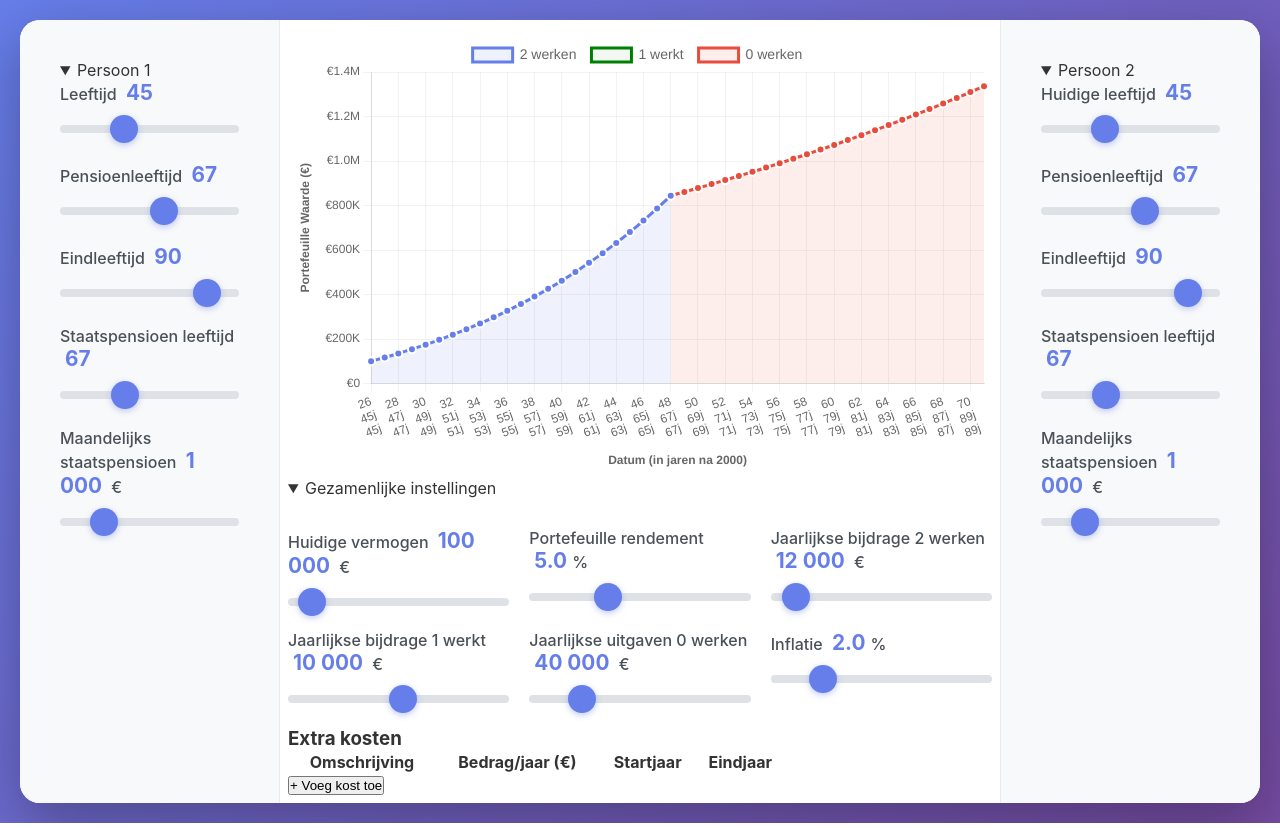
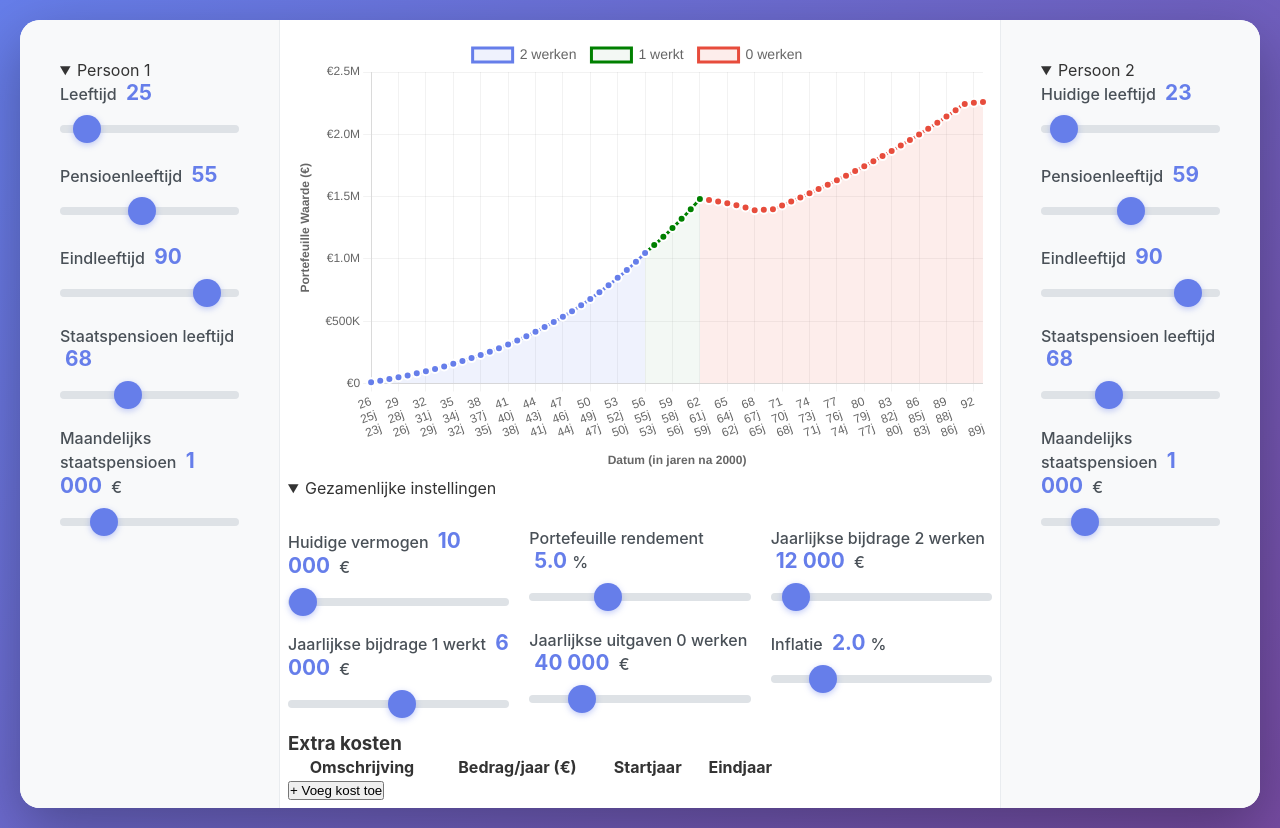
Before and after one commit to svro/fire, a plain HTML site: page index.html in a window 1280 px wide. Drawn offline with nearby package versions, Linux system fonts and the light colour scheme.

Commit message:
Betere default values

```diff
--- a/index.html
+++ b/index.html
@@ -17,17 +17,17 @@
                     <div class="slider-group">
                         <label for="currentAge1">
                             Leeftijd
-                            <span class="value" id="currentAge1Value">45</span>
+                            <span class="value" id="currentAge1Value">25</span>
                         </label>
-                        <input type="range" id="currentAge1" min="18" max="100" value="45" step="1">
+                        <input type="range" id="currentAge1" min="18" max="100" value="25" step="1">
                     </div>
 
                     <div class="slider-group">
                         <label for="retirementAge1">
                             Pensioenleeftijd
-                            <span class="value" id="retirementAge1Value">67</span>
+                            <span class="value" id="retirementAge1Value">55</span>
                         </label>
-                        <input type="range" id="retirementAge1" min="18" max="100" value="67" step="1">
+                        <input type="range" id="retirementAge1" min="18" max="100" value="55" step="1">
                     </div>
 
                     <div class="slider-group">
@@ -40,9 +40,9 @@
                     <div class="slider-group">
                         <label for="pensionAge">
                             Staatspensioen leeftijd
-                            <span class="value" id="pensionAgeValue">67</span>
+                            <span class="value" id="pensionAgeValue">68</span>
                         </label>
-                        <input type="range" id="pensionAge" min="50" max="100" value="67" step="1">
+                        <input type="range" id="pensionAge" min="50" max="100" value="68" step="1">
                     </div>
 
                     <div class="slider-group">
@@ -67,9 +67,9 @@
                     <div class="slider-group">
                         <label for="currentAssets">
                             Huidige vermogen
-                            <span class="value" id="currentAssetsValue">100.000</span> €
+                            <span class="value" id="currentAssetsValue">10.000</span> €
                         </label>
-                        <input type="range" id="currentAssets" min="0" max="2000000" value="100000" step="1000">
+                        <input type="range" id="currentAssets" min="0" max="2000000" value="10000" step="1000">
                     </div>
                     <div class="slider-group">
                         <label for="portfolioReturns">
@@ -88,9 +88,9 @@
                     <div class="slider-group">
                         <label for="annualContribution2">
                             Jaarlijkse bijdrage 1 werkt
-                            <span class="value" id="annualContribution2Value">12.000</span> €
+                            <span class="value" id="annualContribution2Value">6.000</span> €
                         </label>
-                        <input type="range" id="annualContribution2" min="-200000" max="200000" value="10000" step="1000">
+                        <input type="range" id="annualContribution2" min="-200000" max="200000" value="6000" step="1000">
                     </div>
 
                     <div class="slider-group">
@@ -147,17 +147,17 @@
                 <div class="slider-group">
                     <label for="currentAge2">
                         Huidige leeftijd
-                        <span class="value" id="currentAge2Value">45</span>
+                        <span class="value" id="currentAge2Value">23</span>
                     </label>
-                    <input type="range" id="currentAge2" min="18" max="100" value="45" step="1">
+                    <input type="range" id="currentAge2" min="18" max="100" value="23" step="1">
                 </div>
 
                 <div class="slider-group">
                     <label for="retirementAge2">
                         Pensioenleeftijd
-                        <span class="value" id="retirementAge2Value">67</span>
+                        <span class="value" id="retirementAge2Value">59</span>
                     </label>
-                    <input type="range" id="retirementAge2" min="18" max="100" value="67" step="1">
+                    <input type="range" id="retirementAge2" min="18" max="100" value="59" step="1">
                 </div>
 
                 <div class="slider-group">
@@ -170,9 +170,9 @@
                 <div class="slider-group">
                     <label for="pensionAge2">
                         Staatspensioen leeftijd
-                        <span class="value" id="pensionAge2Value">67</span>
+                        <span class="value" id="pensionAge2Value">68</span>
                     </label>
-                    <input type="range" id="pensionAge2" min="50" max="100" value="67" step="1">
+                    <input type="range" id="pensionAge2" min="50" max="100" value="68" step="1">
                 </div>
 
                 <div class="slider-group">
--- a/script.js
+++ b/script.js
@@ -820,7 +820,8 @@ function saveExtraCosts() {
   }
 
 
-  //localStorage.removeItem('extraCosts');
+//ocalStorage.removeItem('extraCosts');
+localStorage.clear();
 
 document.getElementById('addCostBtn').addEventListener('click', () => {
     addCostRow();
```
